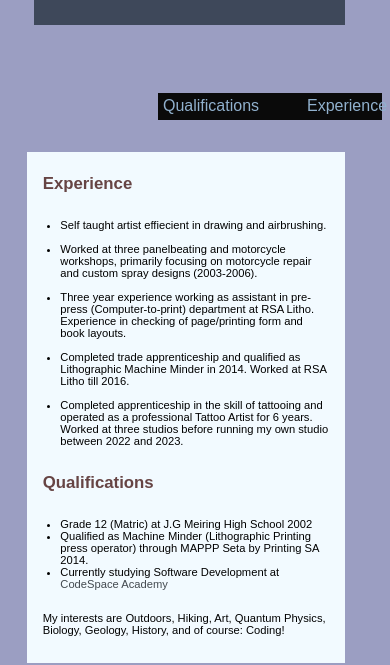
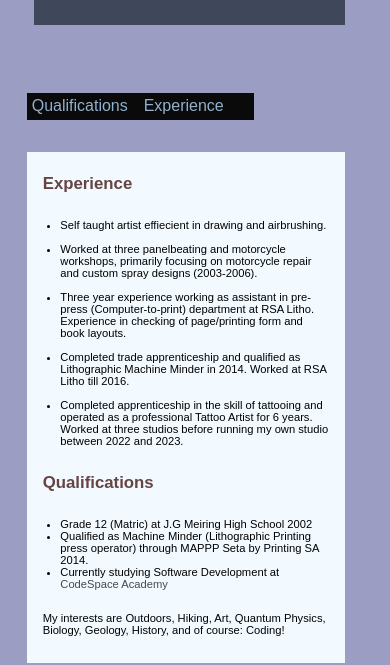
Before and after one commit to RiaanBeukes/RIABEU921_FTO2304_GroupA_RiaanBeukes_ITW9_Final-Digital-Resume, a plain HTML site: page index.html in a window 390 px wide. Shown: the part 206-871 px from the top of the page. Drawn offline with Linux system fonts and the light colour scheme.

Commit message:
Changedmargins of navbar

```diff
--- a/css/stylesheet.css
+++ b/css/stylesheet.css
@@ -67,7 +67,7 @@ nav {
     }
 
     .exprbut {
-       margin-left: 8rem;
+       margin-left: 6rem;
 
     }
 
@@ -83,8 +83,9 @@ nav {
     }
 
     nav {
-        margin-left: 150px;
+        margin-left: 5%;
         size:80%;
+        width:200px;
     }
 }
 
```
